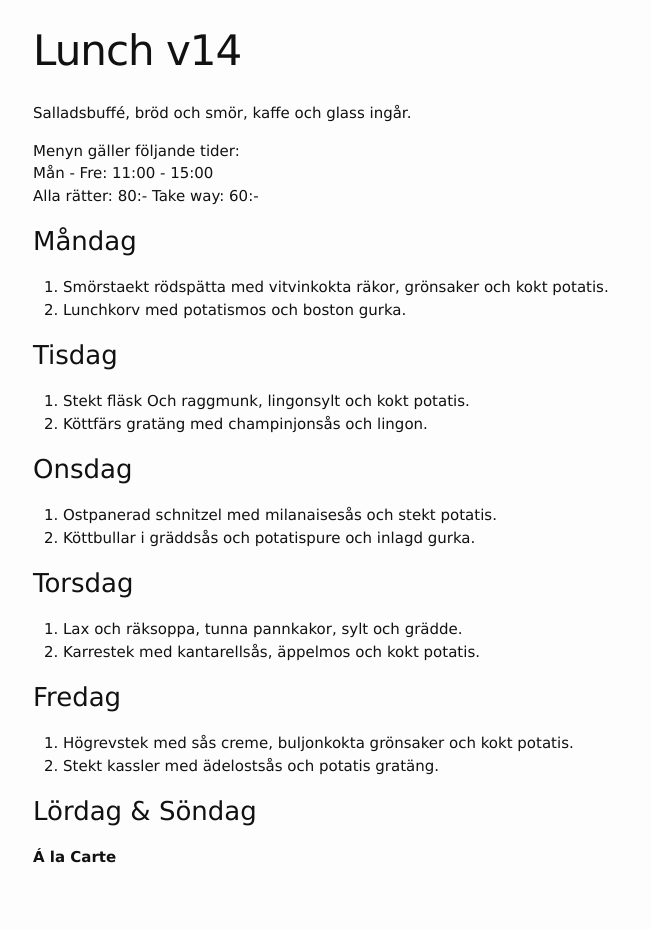
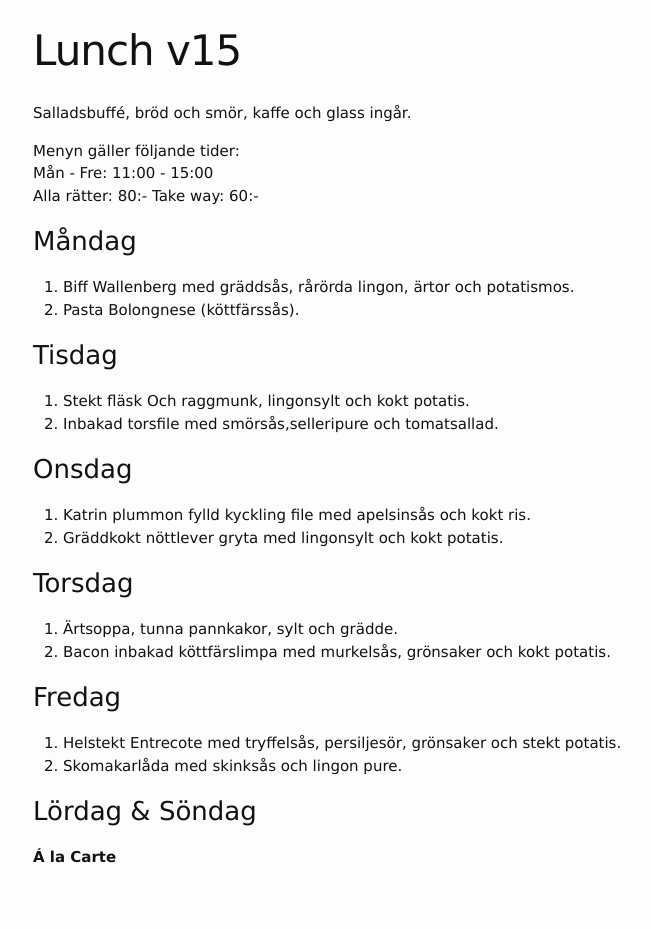
Before and after one commit to FarInn62/farinn62.github.io, a Jekyll site: the page built from lunch.md, in a window 1280 px wide. Shown: the whole page, without its empty margins (237-888 px from the left). Built offline with Jekyll 4.4.1, drawn with Linux system fonts in a browser that asks for light colours.

Commit message:
Update lunch.md

```diff
--- a/lunch.md
+++ b/lunch.md
@@ -1,6 +1,6 @@
 ---
 layout: foodmenu
-title: Lunch v14
+title: Lunch v15
 permalink: /lunch/
 published: true
 ---
@@ -12,28 +12,28 @@ Alla rätter: 80:- Take way: 60:-
 
 ### Måndag
 
-1. Smörstaekt rödspätta med vitvinkokta räkor, grönsaker och kokt potatis.
-2. Lunchkorv med potatismos och boston gurka.
+1. Biff Wallenberg med gräddsås, rårörda lingon, ärtor och potatismos.
+2. Pasta Bolongnese (köttfärssås).
 
 ### Tisdag
 
 1. Stekt fläsk Och raggmunk, lingonsylt och kokt potatis.
-2. Köttfärs gratäng med champinjonsås och lingon.
+2. Inbakad torsfile med smörsås,selleripure och tomatsallad.
 
 ### Onsdag
 
-1. Ostpanerad schnitzel med milanaisesås och stekt potatis.
-2. Köttbullar i gräddsås och potatispure och inlagd gurka.
+1. Katrin plummon fylld kyckling file med apelsinsås och kokt ris.
+2. Gräddkokt nöttlever gryta med lingonsylt och kokt potatis.
 
 ### Torsdag
 
-1. Lax och räksoppa, tunna pannkakor, sylt och grädde.
-2. Karrestek med kantarellsås, äppelmos och kokt potatis.
+1. Ärtsoppa, tunna pannkakor, sylt och grädde.
+2. Bacon inbakad köttfärslimpa med murkelsås, grönsaker och kokt potatis.
 
 ### Fredag
 
-1. Högrevstek med sås creme, buljonkokta grönsaker och kokt potatis.
-2. Stekt kassler med ädelostsås och potatis gratäng.
+1. Helstekt Entrecote med tryffelsås, persiljesör, grönsaker och stekt potatis.
+2. Skomakarlåda med skinksås och lingon pure.
 
 ### Lördag & Söndag
 
```
